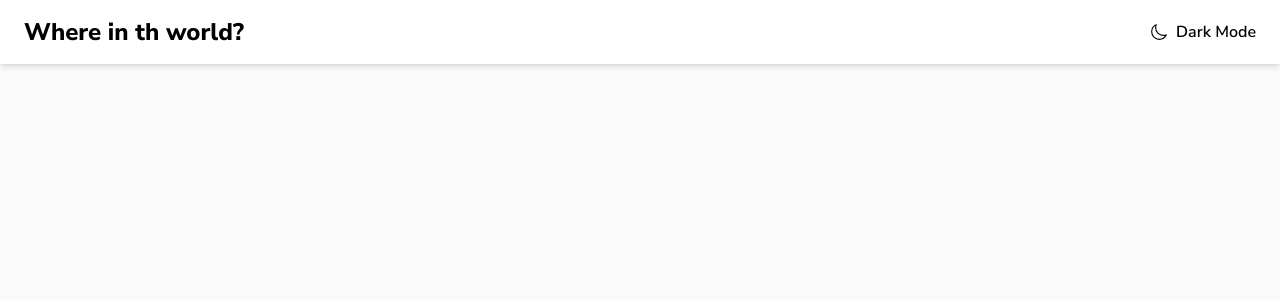
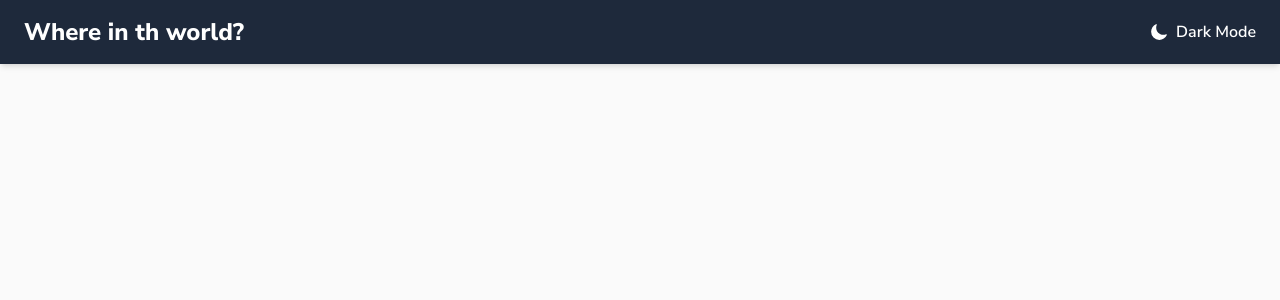
Before and after one commit to FlorNV/countries-app, a React (Vite) app: page / in a window 1280 px wide. Both pictures are taken after a click on the button "Dark Mode". Shown: the top 300 px of the page. Built offline with nearby package versions, Linux system fonts and the light colour scheme.

Commit message:
Añadir modo oscuro

```diff
--- a/index.html
+++ b/index.html
@@ -6,7 +6,7 @@
     <meta name="viewport" content="width=device-width, initial-scale=1.0" />
     <title>Vite + React</title>
   </head>
-  <body>
+  <body className="dark">
     <div id="root"></div>
     <script type="module" src="/src/main.jsx"></script>
   </body>
--- a/src/components/Navbar.jsx
+++ b/src/components/Navbar.jsx
@@ -1,15 +1,36 @@
-import { IoMoonOutline } from 'react-icons/io5'
+import { useEffect, useState } from 'react'
+import { IoMoonOutline, IoMoon } from 'react-icons/io5'
 
 export const Navbar = () => {
+  const [theme, setTheme] = useState('light')
+
+  const handleThemeSwitch = () => {
+    setTheme(theme === 'dark' ? 'light' : 'dark')
+  }
+
+  useEffect(() => {
+    if (theme === 'dark') {
+      document.documentElement.classList.add('dark')
+    } else {
+      document.documentElement.classList.remove('dark')
+    }
+  }, [theme])
+
   return (
-    <header className='h-16 bg-white shadow-md px-6'>
+    <header className='h-16 bg-white dark:bg-slate-800 dark:text-white shadow-md px-6'>
       <nav className='container mx-auto h-full flex items-center justify-between'>
         <h1 className='text-2xl font-extrabold'>
           Where in th world?
         </h1>
         <div>
-          <button type='button' className='flex items-center gap-2 font-semibold'>
-            <IoMoonOutline className='text-lg' />
+          <button
+            type='button'
+            className='flex items-center gap-2 font-semibold'
+            onClick={handleThemeSwitch}
+          >
+            {theme === 'dark'
+              ? <IoMoon className='text-lg' />
+              : <IoMoonOutline className='text-lg' />}
             <span>Dark Mode</span>
           </button>
         </div>
--- a/tailwind.config.js
+++ b/tailwind.config.js
@@ -4,6 +4,7 @@ export default {
     './index.html',
     './src/**/*.{js,ts,jsx,tsx}'
   ],
+  darkMode: 'class',
   theme: {
     extend: {}
   },
```
